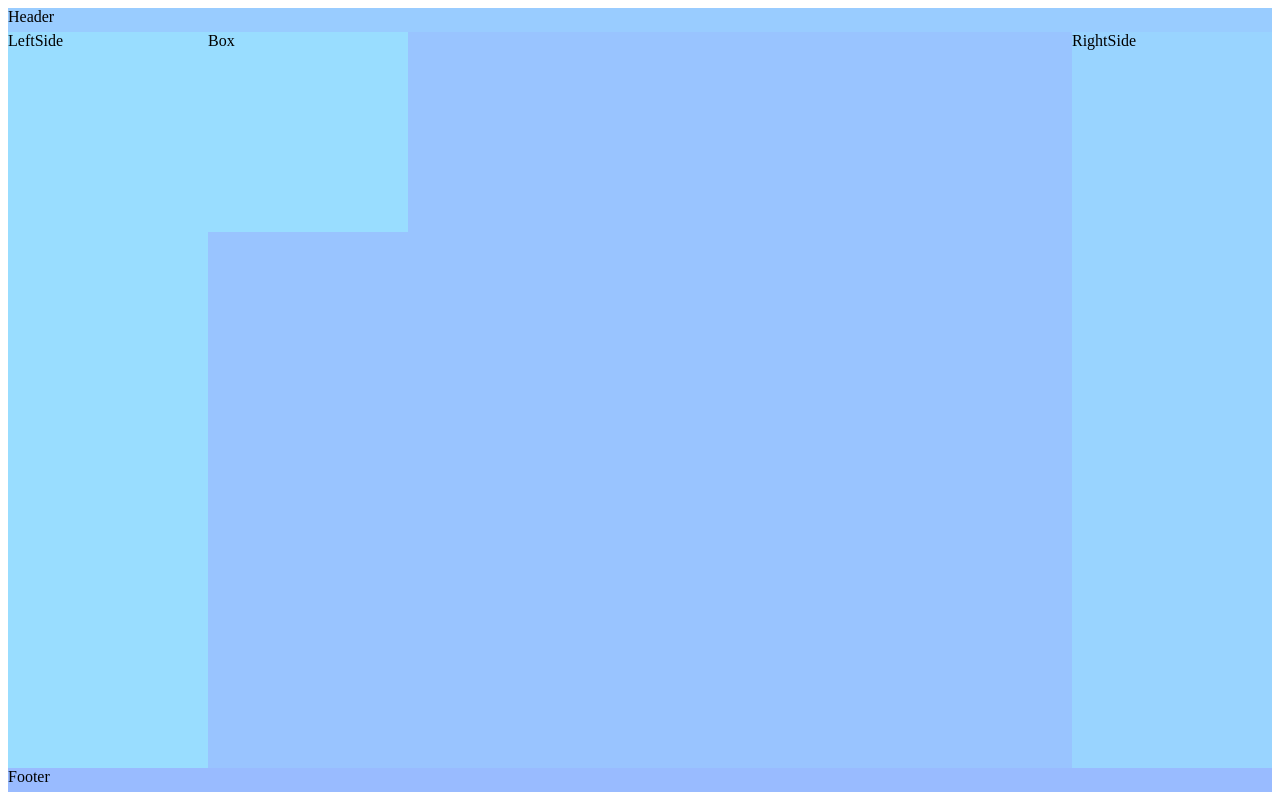
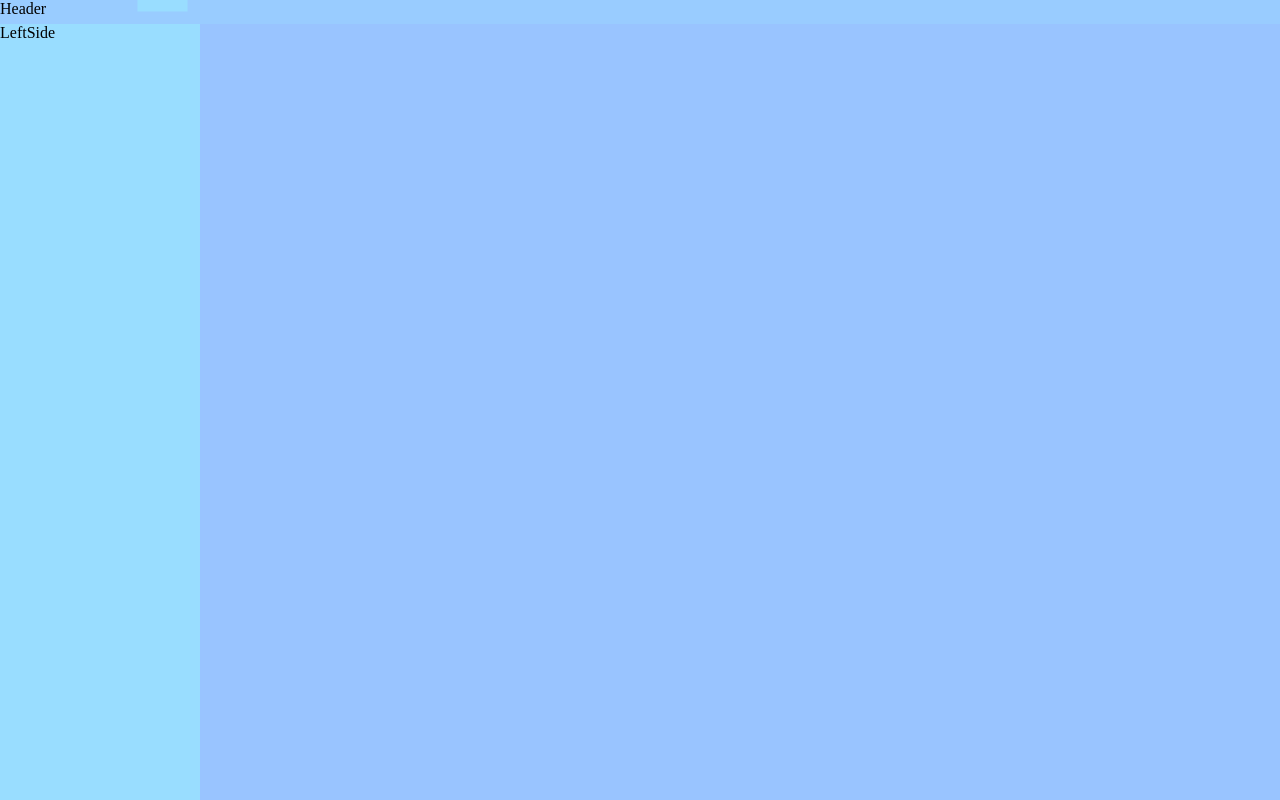
Before and after one commit to yarec/react-layout-generator, a React app: page / in a window 1280 px wide. Built offline with nearby package versions, Linux system fonts and the light colour scheme.

Commit message:
Created DiagramLayout

```diff
--- a/examples/src/index.html
+++ b/examples/src/index.html
@@ -1,13 +1,22 @@
 <html>
+
 <head>
-    <title>My Component Demo</title>
+  <title>React Layout Generator Demo</title>
   <meta charset="utf-8">
   <meta name="viewport" content="width=device-width, initial-scale=1, shrink-to-fit=no">
+  <style>
+    body {
+      display: block;
+      margin: 0;
+    }
+  </style>
 </head>
+
 <body>
   <noscript>
     You need to enable JavaScript to run this app.
   </noscript>
   <div id="root"></div>
 </body>
+
 </html>
--- a/examples/src/index.tsx
+++ b/examples/src/index.tsx
@@ -13,11 +13,6 @@ interface ExampleState {
 
 class ExampleLayout extends React.Component<ExampleProps, ExampleState> {
 
-  windowSize = {
-    width: 0,
-    height: 0
-  };
-
   g: LayoutGenerator;
   d: LayoutGenerator;
 
@@ -29,12 +24,12 @@ class ExampleLayout extends React.Component<ExampleProps, ExampleState> {
 
     const p = this.g.params();
 
-    // hide header and footer
+    // Set variables to 0 to hide
     p.set('headerHeight', 24);
-    p.set('footerHeight', 24);
+    p.set('footerHeight', 0);
     p.set('fullWidthHeaders', 1)
     p.set('leftSideWidth', 200);
-    p.set('rightSideWidth', 200)
+    p.set('rightSideWidth', 0)
   }
 
   render() {
@@ -42,18 +37,11 @@ class ExampleLayout extends React.Component<ExampleProps, ExampleState> {
     return (
       <ReactLayout
         name={'reactLayout.desktop.example'}
-        autoFit={true}
         editLayout={true}
-        data-layout={[['width', 100]]}
-        autoFitLimits={{ x: .75, y: 1.25 }}
         g={this.g}
       >
         <div data-layout={{ name: 'leftSide' }} style={{ backgroundColor: 'hsl(200,100%,80%)' }} >
           <span >LeftSide</span>
-        </div>
-
-        <div data-layout={{ name: 'rightSide' }} style={{ backgroundColor: 'hsl(205,100%,80%)' }} >
-          <span >RightSide</span>
         </div>
 
         <div data-layout={{ name: 'header' }} style={{ backgroundColor: 'hsl(210,100%,80%)' }} >
@@ -63,20 +51,14 @@ class ExampleLayout extends React.Component<ExampleProps, ExampleState> {
         <div data-layout={{ name: 'content' }} style={{ backgroundColor: 'hsl(215,100%,80%)' }}>
           <ReactLayout
             name={'reactLayout.content'}
-            autoFit={true}
             editLayout={true}
-            data-layout={[['width', 100]]}
-            autoFitLimits={{ x: .75, y: 1.25 }}
             g={this.d}
           >
             <div data-layout={{ name: 'box' }} style={{ backgroundColor: 'hsl(200,100%,80%)' }} >
               <span>Box</span>
             </div>
+
           </ReactLayout>
-        </div>
-
-        <div data-layout={{ name: 'footer' }} style={{ backgroundColor: 'hsl(220,100%,80%)' }}>
-          <span>Footer</span>
         </div>
 
       </ReactLayout>
--- a/package.json
+++ b/package.json
@@ -1,7 +1,7 @@
 {
   "name": "react-layout-generator",
   "version": "0.1.0",
-  "description": "In developement. Not ready to use.",
+  "description": "In development. Not ready to use.",
   "main": "index.tsx",
   "scripts": {
     "test": "echo \"Error: no test specified\" && exit 1",
--- a/src/LayoutGenerator.ts
+++ b/src/LayoutGenerator.ts
@@ -3,16 +3,8 @@ import { height, IRect, translate, width, IPoint } from './types';
 // import { number } from 'prop-types';
 // import { reduceRight } from 'async';
 
-// type FValue = (p: Params) => number; // number | IRect | IPoint | FRect;
-export type Value = number | IRect | IPoint; // /*| FValue */;
-
-// export class ParamValue {
-//   value: Value;
-
-//   constructor(value: Value) {
-
-//   }
-// }
+type FValue = (p: Params) => number | IRect | IPoint;
+export type Value = number | IRect | IPoint | FValue;
 
 export class Params {
   params: Map<string, Value>;
@@ -33,18 +25,18 @@ export class Params {
   //   return v;
   // }
 
-  get(key: string, member?: string) {
+  get(key: string) {
     const r = this.params.get(key);
-    if (!r) {
-      return NaN;
-    }
-    if (member && typeof r === 'object') {
-      const result = r[member];
-      if (!result) {
-        return NaN;
-      }
-      return result;
-    }
+    // if (!r) {
+    //   return NaN;
+    // }
+    // if (0 && typeof r === 'object') {
+    //   const result = r[0];
+    //   if (!result) {
+    //     return NaN;
+    //   }
+    //   return result;
+    // }
     return r;
   }
 
@@ -52,6 +44,7 @@ export class Params {
     const r = this.params.get(key);
     if (r != v) {
       this.changeCount += 1;
+      console.log('Param.set ', key, v)
       this.params.set(key, v);
     }
   }
@@ -120,7 +113,7 @@ export interface ILayoutGenerator {
   params: () => Params;
   reset: () => void;
   next: () => ILayout | undefined;
-  lookup: (name: string) => ILayout | undefined;
+  lookup: (name: string, rect?: IRect) => ILayout | undefined;
   api: () => API | undefined;
 }
 
@@ -181,21 +174,24 @@ export class ResizeLayout implements ILayoutGenerator {
   // };
 }
 
-type IInit = (params: Params, layouts?: Array<ILayout>) => Map<string, ILayout>;
+export type IInit = (params: Params, layouts?: Map<string, ILayout>) => Map<string, ILayout>;
+export type ICreate = (name: string, params: Params, layouts: Map<string, ILayout>) => ILayout;
 export default class BasicLayoutGenerator implements ILayoutGenerator {
   private _name: string;
   private _params: Params;
   private _api: API | undefined;
   private _init: IInit;
+  private _create: ICreate | undefined;
   layouts: Map<string, ILayout>;
   layoutsIterator: IterableIterator<ILayout>;
   currentLayout: ILayout | undefined;
 
   state: () => ILayout | undefined;
 
-  constructor(name: string, init: (params: Params) => Map<string, ILayout>, params: Params, api?: API) {
+  constructor(name: string, init: IInit, params: Params, create?: ICreate, api?: API) {
     this._name = name;
     this._init = init;
+    this._create = create;
     this.layouts = init(params);
     this.layoutsIterator = this.layouts.values();
     this.state = this.init;
@@ -215,7 +211,7 @@ export default class BasicLayoutGenerator implements ILayoutGenerator {
     return this._api;
   }
 
-  lookup = (name: string): ILayout | undefined => {
+  lookup = (name: string, rect?: IRect): ILayout | undefined => {
     const parts = name.split('/');
     let r = this.layouts.get(parts[0]);
     if (r) {
@@ -226,6 +222,9 @@ export default class BasicLayoutGenerator implements ILayoutGenerator {
         }
       }
       return Object.assign({}, r);
+    } else if (this._create) {
+      const l = this._create(name, this._params, this.layouts);
+      return Object.assign({}, l);
     }
     return undefined;
   }
@@ -233,7 +232,7 @@ export default class BasicLayoutGenerator implements ILayoutGenerator {
   reset = () => {
     if (this._params.changed()) {
       console.log('reset update layouts')
-      this.layouts = this._init(this._params); // unless external
+      this.layouts = this._init(this._params, this.layouts); // unless external
     }
     this.state = this.init;
     this.layoutsIterator = this.layouts.values();
@@ -397,14 +396,14 @@ export function DesktopLayout(name: string) {
     ['footerHeight', footerHeight]
   ])
 
-  function init(params: Params, layouts?: Array<ILayout>): Map<string, ILayout> {
-    const width = params.get('width');
-    const height = params.get('height');
-    const fullWidthHeaders = params.get('fullWidthHeaders');
-    let leftSideWidth = params.get('leftSideWidth');
-    let rightSideWidth = params.get('rightSideWidth');
-    const headerHeight = params.get('headerHeight');
-    const footerHeight = params.get('footerHeight');
+  function init(params: Params, layouts?: Map<string, ILayout>): Map<string, ILayout> {
+    const width = params.get('width') as number;
+    const height = params.get('height') as number;
+    const fullWidthHeaders = params.get('fullWidthHeaders') as number;
+    let leftSideWidth = params.get('leftSideWidth') as number;
+    let rightSideWidth = params.get('rightSideWidth') as number;
+    const headerHeight = params.get('headerHeight') as number;
+    const footerHeight = params.get('footerHeight') as number;
 
     // console.log( 'get Rect top', params.get('rect', 'top'));
     // console.log( 'get Rect xxx', params.get('rect', 'xxx'));
@@ -557,6 +556,7 @@ export function DesktopLayout(name: string) {
 // returns the value to set in Params
 export function rectUpdate(v: Value, ref: PositionRef, deltaX: number, deltaY: number): Value {
   const vr = v as IRect;
+  console.log('rectUpdate ', deltaX, deltaY, v)
   return {
     top: vr.top + deltaY,
     left: vr.left + deltaX,
@@ -576,6 +576,17 @@ export function rectWidthUpdate(v: Value, ref: PositionRef, deltaX: number, delt
   }
 }
 
+export function rectHeightUpdate(v: Value, ref: PositionRef, deltaX: number, deltaY: number): Value {
+  const vr = v as IRect;
+  const height = vr.bottom - vr.top;
+  return {
+    top: vr.top,
+    left: vr.left,
+    bottom: vr.top + height + deltaY,
+    right: vr.right
+  }
+}
+
 export function widthUpdate(v: Value, ref: PositionRef, deltaX: number, deltaY: number): Value {
   const width = v as number;
   return width + deltaX;
@@ -583,37 +594,78 @@ export function widthUpdate(v: Value, ref: PositionRef, deltaX: number, deltaY:
 
 export function DiagramLayout(name: string) {
 
-  const boxRect = { top: 0, left: 0, bottom: 200, right: 200 };
-
   const params = new Params([
     ['width', 0],
-    ['height', 0],
-    ['boxRect', boxRect]
+    ['height', 0]
   ])
 
-  function init(params: Params, layouts?: Array<ILayout>): Map<string, ILayout> {
-    // const width = params.get('width');
-    // const height = params.get('height');
-    const boxRect = params.get('boxRect');
+  function init(params: Params, layouts?: Map<string, ILayout>): Map<string, ILayout> {
 
-    const box = function (): ILayout {
+    // const box = function (): ILayout {
+    //   const width = params.get('width') as number;
+    //   const height = params.get('height') as number;
+    //   const size: IPoint = {x: 100, y: 100};
+
+    //   let boxRect = { top: height/2 - size.x/2 , left: width/2 - size.y/2, bottom: 200, right: 200 };
+    //   const boxRect = params.get('boxRect') as IRect;
+    //   let location: IRect = boxRect;
+    //   return {
+    //     name: 'box',
+    //     editSize: [
+    //       { positionRef: PositionRef.rect, variable: 'boxRect', update: rectUpdate },
+    //       { positionRef: PositionRef.width_right, variable: 'boxRect', update: rectWidthUpdate }
+    //     ],
+    //     location: location
+    //   }
+    // }();
+    // }
+    if (!layouts) {
+      const l: Map<string, ILayout> = new Map();
+      return l;
+    } else {
+      layouts.forEach((layout) => {
+        let r = params.get(layout.name);
+        if (r) {
+          console.log('init ' + layout.name + ' params', r)
+          layout.location = r as IRect;
+          layouts.set(layout.name, layout) ;
+
+        }
+      });
+    }
+    return layouts;
+  }
+
+  function create(name: string, params: Params, layouts: Map<string, ILayout>, rect?: IRect): ILayout {
+    const width = params.get('width') as number;
+    const height = params.get('height') as number;
+    const size: IPoint = { x: 50, y: 50 };
+
+    const boxRect = rect ? rect : {
+      top: height / 2 - size.y - size.y / 4,
+      left: width / 2 - size.x - size.x / 4,
+      bottom: size.y,
+      right: size.x
+    };
+    boxRect.bottom = boxRect.top + size.y;
+    boxRect.right = boxRect.left + size.x;
+
     let location: IRect = boxRect;
-      return {
-        name: 'box',
+    const box = {
+      name: name,
       editSize: [
-          { positionRef: PositionRef.rect, variable: 'boxRect', update: rectUpdate },
-          { positionRef: PositionRef.width_right, variable: 'boxRect', update:  rectWidthUpdate }
+        { positionRef: PositionRef.rect, variable: name, update: rectUpdate },
+        { positionRef: PositionRef.width_right, variable: name, update: rectWidthUpdate },
+        { positionRef: PositionRef.height_bottom, variable: name, update: rectHeightUpdate }
       ],
       location: location
     }
-    }();
-
-    return new Map([
-      [box.name, box]
-    ])
+    layouts.set(box.name, box);
+    params.set(name, boxRect);
+    return box;
   }
 
-  return new BasicLayoutGenerator(name, init, params);
+  return new BasicLayoutGenerator(name, init, params, create);
 }
 
 export function fitLayout(
@@ -654,10 +706,10 @@ export function mobileDashboard(name: 'mobile.layout') {
     ['rows', rows],
   ]);
 
-  function init(params: Params, layouts?: Array<ILayout>): Map<string, ILayout> {
-    const width = params.get('width');
-    const cols = params.get('cols');
-    const rows = params.get('rows');
+  function init(params: Params, layouts?: Map<string, ILayout>): Map<string, ILayout> {
+    const width = params.get('width') as number;
+    const cols = params.get('cols') as number;
+    const rows = params.get('rows') as number;
 
     const blockSize: IPoint = {
       x: width / cols,
--- a/src/ReactLayout.tsx
+++ b/src/ReactLayout.tsx
@@ -1,7 +1,7 @@
 import * as React from 'react';
 import ReactResizeDetector from 'react-resize-detector';
 
-import LayoutGenerator, { ILayoutGenerator, ILayout, IEdit, PositionRef, Params } from './LayoutGenerator';
+import LayoutGenerator, { ILayoutGenerator, ILayout, IEdit, PositionRef, Params, Value } from './LayoutGenerator';
 import { IPoint, IRect } from './types';
 // import { string } from 'prop-types';
 
@@ -50,7 +50,6 @@ export interface RLGHandleProps extends React.HTMLProps<HTMLDivElement> {
   params: Params;
   edit: IEdit;
   layout: ILayout;
-  generateSvg?: boolean;
   onUpdate: () => void
 }
 
@@ -60,7 +59,7 @@ interface RLGHandleState {
 
 export class RLGHandle extends React.Component<RLGHandleProps, RLGHandleState> {
 
-  value: number | IPoint | IRect;
+  value: Value | undefined;
   origin: IPoint;
 
   constructor(props: RLGHandleProps) {
@@ -68,7 +67,7 @@ export class RLGHandle extends React.Component<RLGHandleProps, RLGHandleState> {
     this.state = {
 
     }
-    console.log('RLGHandleProps', this.props);
+    // console.log('RLGHandleProps', this.props);
   }
 
   addEventListeners() {
@@ -77,7 +76,7 @@ export class RLGHandle extends React.Component<RLGHandleProps, RLGHandleState> {
     document.addEventListener('touchmove', this.onHtmlTouchMove);
   }
 
-  removeEventListenrs() {
+  removeEventListeners() {
     document.removeEventListener('mouseup', this.onHtmlMouseUp);
     document.removeEventListener('mousemove', this.onHtmlMouseMove);
     document.removeEventListener('touchmove', this.onHtmlTouchMove);
@@ -99,7 +98,7 @@ export class RLGHandle extends React.Component<RLGHandleProps, RLGHandleState> {
     }
 
     const v = this.props.edit.update(value, this.props.edit.positionRef, (x - this.origin.x), (y - this.origin.y));
-    console.log('v', v);
+    console.log('this.props.edit.variable ' + this.props.edit.variable, v);
     this.props.params.set(this.props.edit.variable, v);
 
     this.props.onUpdate();
@@ -118,46 +117,35 @@ export class RLGHandle extends React.Component<RLGHandleProps, RLGHandleState> {
     if (event) {
       event.preventDefault();
       this.moveUpdate(event.clientX, event.clientY);
-      console.log('onMouseMove', event.clientX, event.clientY);
+      // console.log('onMouseMove', event.clientX, event.clientY);
     }
   }
 
   onHtmlMouseUp = (event: MouseEvent) => {
     if (event) {
       event.preventDefault();
-      this.removeEventListenrs();
+      this.removeEventListeners();
       console.log('onMouseUp', event.clientX, event.clientY);
     }
   }
 
   onHtmlTouchMove = (event: TouchEvent) => {
-
+    // TODO implement support for touch
   }
 
   render = () => {
-    console.log('RLGHandleProps', this.props.rlgDrag);
-    if (!this.props.generateSvg) {
+    // console.log('RLGHandleProps', this.props.rlgDrag);
     return (
       <div style={editStyle(this.props.rlgDrag)}
         onMouseDown={this.onMouseDown}
       />
     );
-    } else {
-      return (
-        <svg >
-          <path style={editStyle(this.props.rlgDrag)} d={''} onMouseDown={this.onMouseDown} />
-        </svg>
-      )
-    }
   }
 }
 
 export interface ReactLayoutProps extends React.HTMLProps<HTMLDivElement> {
   name: string;
-  autoFit?: boolean;
-  autoFitLimits?: IPoint;
   editLayout?: boolean;
-  generateSvg?: boolean;
   save?: (name: string, params: string, layouts: string) => void;
   load?: (name: string) => { params: string, layouts: string }
   g: LayoutGenerator;
@@ -209,11 +197,12 @@ export default class ReactLayout extends React.Component<ReactLayoutProps, React
     this.derivedLayout.reset();
   }
 
-  createPositionedElemement = (child: React.ReactElement<any>, name: string) => {
+  createPositionedElement = (child: React.ReactElement<any>, name: string, rect: IRect) => {
 
-    const b = this.derivedLayout.lookup(name);
-    if (b && (b.location.right - b.location.left) && (b.location.bottom - b.location.top)) {
-      // console.log('createPositionedElemement', b);
+    const b = this.derivedLayout.lookup(name, rect);
+    if (b) {
+      if ((b.location.right - b.location.left) && (b.location.bottom - b.location.top)) {
+        console.log('createPositionedElement', b);
         const style = tileStyle(child.props['style'],
           b.location.left,
           b.location.top,
@@ -227,6 +216,7 @@ export default class ReactLayout extends React.Component<ReactLayoutProps, React
         let props = { style: style };
         return React.cloneElement(child, props, child.props.children);
       }
+    }
 
     return null;
   }
@@ -235,17 +225,6 @@ export default class ReactLayout extends React.Component<ReactLayoutProps, React
     // TODO: Not called - still needed?
     let item: ILayout | undefined = this.derivedLayout.next();
     if (item) {
-      // Adjust for padding if autoFit
-
-      // Infinity mapped to this.height & this.width - padding
-      if (item.location.bottom === NaN) {
-        // item.location.bottom = this.state.height
-      }
-
-      if (item.location.right === NaN) {
-
-      }
-
       const style = tileStyle(
         child.props['style'],
         item.location.left,
@@ -254,11 +233,6 @@ export default class ReactLayout extends React.Component<ReactLayoutProps, React
         (item.location.bottom - item.location.top)
       );
       // console.log('CreateElements style', style);
-      if (this.props.generateSvg) {
-        return (
-          null
-        );
-      } else {
       return (
         <div
           style={style}
@@ -280,15 +254,14 @@ export default class ReactLayout extends React.Component<ReactLayoutProps, React
         </div>
       );
     }
-    }
+
     return null;
   }
 
   createElement = (child: React.ReactElement<any>) => {
-    // tslint:disable-next-line:no-any
-    const e: Object = child.props['data-layout'];
-    if (e && e['name']) {
-      return this.createPositionedElemement(child, e['name']);
+    const p: Object = child.props['data-layout'];
+    if (p && p['name']) {
+      return this.createPositionedElement(child, p['name'], p['create']);
     } else {
 
     }
@@ -326,7 +299,7 @@ export default class ReactLayout extends React.Component<ReactLayoutProps, React
                 cursor = 'col-resize';
                 left = layout.location.left;
                 top = layout.location.top;
-                width = 1;
+                width = 4;
                 height = layout.location.bottom - layout.location.top;
                 break;
               }
```
Also changed, not shown: 2 other files (tests, documents, lock files or other folders). Lines whose indentation alone changed are shown as unchanged.
